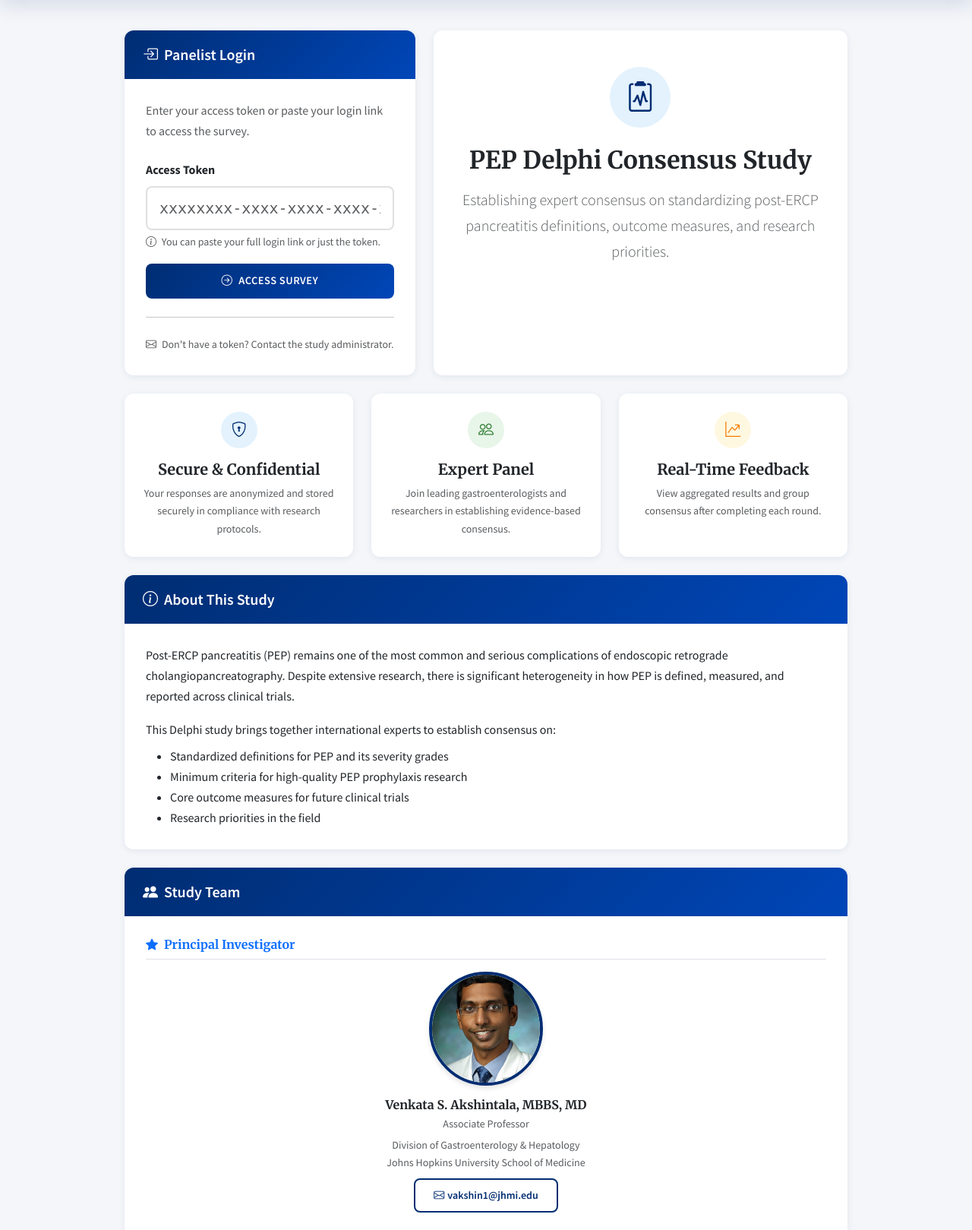
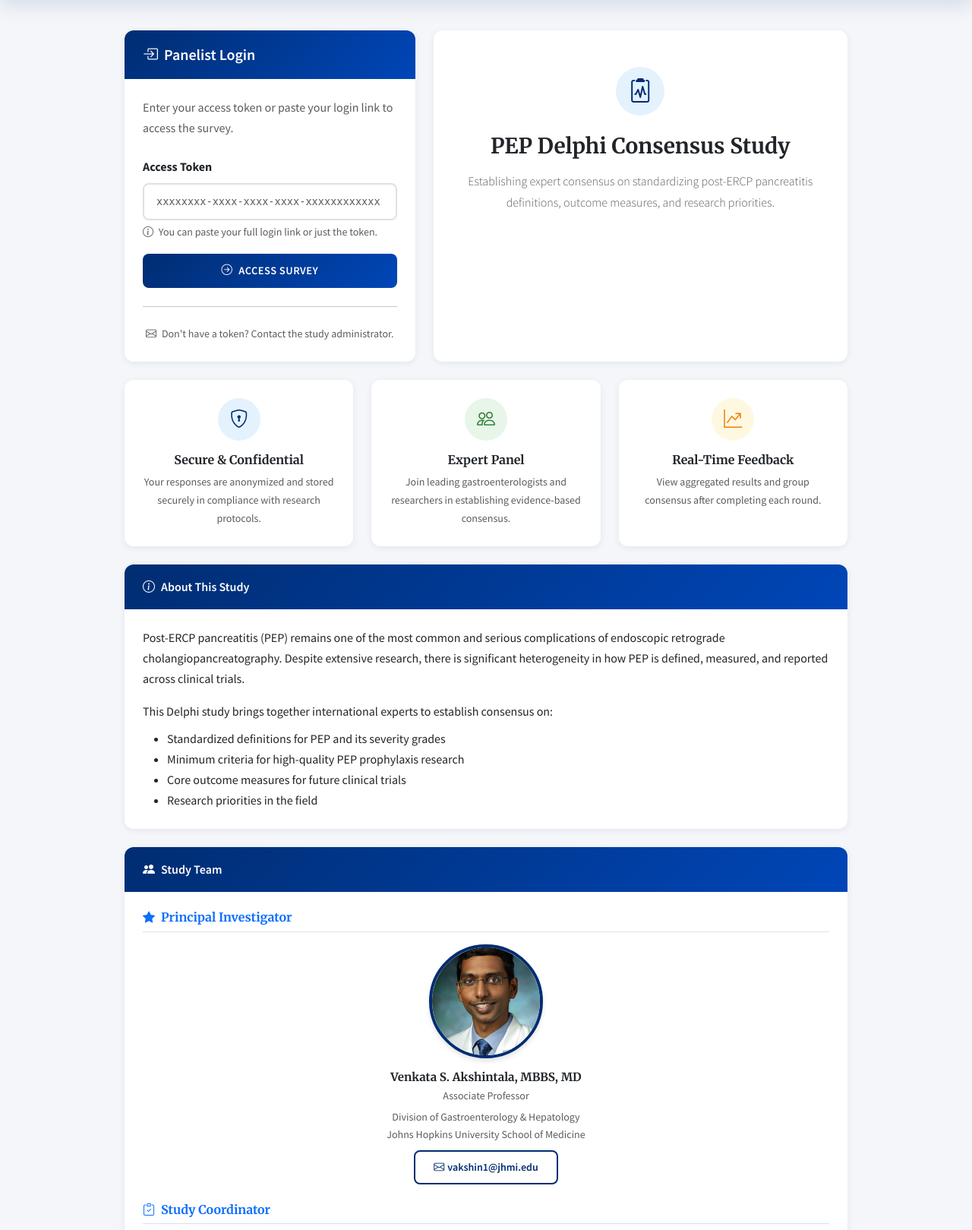
Before and after one commit to richu1499-a11y/delphi-mvp, a Django app: page / in a window 1280 px wide. Shown: the part 252-1871 px from the top of the page at 76% size. Run offline with Django 5.2, Linux system fonts and the light colour scheme.

Commit message:
Add Study Team section with photos and institutional affiliations

```diff
--- a/templates/delphi/home.html
+++ b/templates/delphi/home.html
@@ -24,7 +24,7 @@
               id="token"
               name="token"
               placeholder="xxxxxxxx-xxxx-xxxx-xxxx-xxxxxxxxxxxx"
-              style="font-family: monospace;"
+              style="font-family: monospace; font-size: 0.85rem;"
               required
             >
             <div class="form-text">
@@ -52,12 +52,12 @@
   <!-- Right Column: About -->
   <div class="col-lg-7 mb-4">
     <div class="card h-100">
-      <div class="card-body text-center py-5">
-        <div class="icon-circle icon-circle-primary mx-auto mb-4" style="width: 5rem; height: 5rem; font-size: 2.5rem;">
+      <div class="card-body text-center py-4 py-lg-5">
+        <div class="icon-circle icon-circle-primary mx-auto mb-3 mb-lg-4" style="width: 4rem; height: 4rem; font-size: 2rem;">
           <i class="bi bi-clipboard2-pulse"></i>
         </div>
-        <h2 class="mb-3">PEP Delphi Consensus Study</h2>
-        <p class="lead text-muted mb-4" style="max-width: 500px; margin: 0 auto;">
+        <h2 class="mb-3 fs-3 fs-lg-2">PEP Delphi Consensus Study</h2>
+        <p class="lead text-muted mb-0" style="max-width: 500px; margin: 0 auto; font-size: 1rem;">
           Establishing expert consensus on standardizing post-ERCP pancreatitis definitions,
           outcome measures, and research priorities.
         </p>
@@ -67,36 +67,36 @@
 </div>
 
 <!-- Features Row -->
-<div class="row g-4 mb-4">
-  <div class="col-md-4">
+<div class="row g-3 g-md-4 mb-4">
+  <div class="col-12 col-md-4">
     <div class="card h-100">
-      <div class="card-body text-center p-4">
+      <div class="card-body text-center p-3 p-md-4">
         <div class="icon-circle icon-circle-primary mx-auto mb-3">
           <i class="bi bi-shield-lock"></i>
         </div>
-        <h5 class="fw-bold">Secure & Confidential</h5>
+        <h5 class="fw-bold fs-6">Secure & Confidential</h5>
         <p class="text-muted small mb-0">Your responses are anonymized and stored securely in compliance with research protocols.</p>
       </div>
     </div>
   </div>
-  <div class="col-md-4">
+  <div class="col-12 col-md-4">
     <div class="card h-100">
-      <div class="card-body text-center p-4">
+      <div class="card-body text-center p-3 p-md-4">
         <div class="icon-circle icon-circle-success mx-auto mb-3">
           <i class="bi bi-people"></i>
         </div>
-        <h5 class="fw-bold">Expert Panel</h5>
+        <h5 class="fw-bold fs-6">Expert Panel</h5>
         <p class="text-muted small mb-0">Join leading gastroenterologists and researchers in establishing evidence-based consensus.</p>
       </div>
     </div>
   </div>
-  <div class="col-md-4">
+  <div class="col-12 col-md-4">
     <div class="card h-100">
-      <div class="card-body text-center p-4">
+      <div class="card-body text-center p-3 p-md-4">
         <div class="icon-circle icon-circle-warning mx-auto mb-3">
           <i class="bi bi-graph-up-arrow"></i>
         </div>
-        <h5 class="fw-bold">Real-Time Feedback</h5>
+        <h5 class="fw-bold fs-6">Real-Time Feedback</h5>
         <p class="text-muted small mb-0">View aggregated results and group consensus after completing each round.</p>
       </div>
     </div>
@@ -106,7 +106,7 @@
 <!-- About Section -->
 <div class="card mb-4">
   <div class="card-header">
-    <h5 class="mb-0"><i class="bi bi-info-circle me-2"></i>About This Study</h5>
+    <h5 class="mb-0 fs-6"><i class="bi bi-info-circle me-2"></i>About This Study</h5>
   </div>
   <div class="card-body">
     <p class="mb-3">
@@ -128,17 +128,17 @@
 <!-- Study Team Section -->
 <div class="card mb-4">
   <div class="card-header">
-    <h5 class="mb-0"><i class="bi bi-people-fill me-2"></i>Study Team</h5>
+    <h5 class="mb-0 fs-6"><i class="bi bi-people-fill me-2"></i>Study Team</h5>
   </div>
   <div class="card-body">
 
     <!-- Principal Investigator -->
-    <h6 class="text-primary fw-bold mb-3 border-bottom pb-2">
+    <h6 class="text-primary fw-bold mb-3 border-bottom pb-2 fs-6">
       <i class="bi bi-star-fill me-2"></i>Principal Investigator
     </h6>
     <div class="row justify-content-center mb-4">
-      <div class="col-md-6 col-lg-4">
-        <div class="text-center">
+      <div class="col-10 col-sm-8 col-md-6 col-lg-4">
+        <div class="text-center team-member">
           <img src="{% static 'images/akshintala-venkata-1528486594.png' %}"
                alt="Dr. Venkata Akshintala"
                class="rounded-circle mb-3 team-photo">
@@ -146,19 +146,19 @@
           <p class="text-muted small mb-1">Associate Professor</p>
           <p class="text-muted small mb-2">Division of Gastroenterology & Hepatology<br>Johns Hopkins University School of Medicine</p>
           <a href="mailto:vakshin1@jhmi.edu" class="btn btn-sm btn-outline-primary">
-            <i class="bi bi-envelope me-1"></i>vakshin1@jhmi.edu
+            <i class="bi bi-envelope me-1"></i><span class="d-none d-sm-inline">vakshin1@jhmi.edu</span><span class="d-sm-none">Email</span>
           </a>
         </div>
       </div>
     </div>
 
     <!-- Study Coordinator -->
-    <h6 class="text-primary fw-bold mb-3 border-bottom pb-2">
+    <h6 class="text-primary fw-bold mb-3 border-bottom pb-2 fs-6">
       <i class="bi bi-clipboard-check me-2"></i>Study Coordinator
     </h6>
     <div class="row justify-content-center mb-4">
-      <div class="col-md-6 col-lg-4">
-        <div class="text-center">
+      <div class="col-10 col-sm-8 col-md-6 col-lg-4">
+        <div class="text-center team-member">
           <img src="{% static 'images/Richu Ravikumar Processed.jpg' %}"
                alt="Richu Ravikumar"
                class="rounded-circle mb-3 team-photo">
@@ -166,33 +166,37 @@
           <p class="text-muted small mb-1">Post-Doctoral Research Fellow</p>
           <p class="text-muted small mb-2">Division of Gastroenterology & Hepatology<br>Johns Hopkins University School of Medicine</p>
           <a href="mailto:richu1499@outlook.com" class="btn btn-sm btn-outline-primary">
-            <i class="bi bi-envelope me-1"></i>richu1499@outlook.com
+            <i class="bi bi-envelope me-1"></i><span class="d-none d-sm-inline">richu1499@outlook.com</span><span class="d-sm-none">Email</span>
           </a>
         </div>
       </div>
     </div>
 
     <!-- Steering Committee -->
-    <h6 class="text-primary fw-bold mb-3 border-bottom pb-2">
+    <h6 class="text-primary fw-bold mb-3 border-bottom pb-2 fs-6">
       <i class="bi bi-diagram-3 me-2"></i>Steering Committee
     </h6>
     <div class="row justify-content-center">
-      <div class="col-md-6 col-lg-4 mb-4">
-        <div class="text-center">
+      <div class="col-10 col-sm-6 col-md-5 col-lg-4 mb-4">
+        <div class="text-center team-member">
           <img src="{% static 'images/Erwin-Van-Geenen.png' %}"
                alt="Dr. Erwin Van Geenen"
                class="rounded-circle mb-3 team-photo">
           <h6 class="fw-bold mb-1">Erwin Van Geenen, MD, PhD</h6>
-          <p class="text-muted small mb-2">Department of Gastroenterology & Hepatology<br>Radboud University Medical Center<br>Nijmegen, Netherlands</p>
+          <p class="text-muted small mb-0">Department of Gastroenterology & Hepatology</p>
+          <p class="text-muted small mb-0">Radboud University Medical Center</p>
+          <p class="text-muted small mb-0">Nijmegen, Netherlands</p>
         </div>
       </div>
-      <div class="col-md-6 col-lg-4 mb-4">
-        <div class="text-center">
+      <div class="col-10 col-sm-6 col-md-5 col-lg-4 mb-4">
+        <div class="text-center team-member">
           <img src="{% static 'images/Christina-J-Sperna-Weiland (1).png' %}"
                alt="Dr. Christina J. Sperna Weiland"
                class="rounded-circle mb-3 team-photo">
           <h6 class="fw-bold mb-1">Christina J. Sperna Weiland, MD</h6>
-          <p class="text-muted small mb-2">Department of Gastroenterology & Hepatology<br>Radboud University Medical Center<br>Nijmegen, Netherlands</p>
+          <p class="text-muted small mb-0">Department of Gastroenterology & Hepatology</p>
+          <p class="text-muted small mb-0">Radboud University Medical Center</p>
+          <p class="text-muted small mb-0">Nijmegen, Netherlands</p>
         </div>
       </div>
     </div>
@@ -203,34 +207,129 @@
 <!-- Institutional Affiliations -->
 <div class="card">
   <div class="card-header">
-    <h5 class="mb-0"><i class="bi bi-building me-2"></i>Institutional Affiliations</h5>
+    <h5 class="mb-0 fs-6"><i class="bi bi-building me-2"></i>Institutional Affiliations</h5>
   </div>
-  <div class="card-body">
-    <div class="row align-items-center justify-content-center text-center">
-      <div class="col-md-6 mb-3 mb-md-0">
-        <img src="{% static 'images/jhu_logo.jpg' %}" alt="Johns Hopkins University" style="max-height: 60px;" class="img-fluid">
-        <p class="text-muted small mt-2 mb-0">Johns Hopkins University<br>School of Medicine</p>
+  <div class="card-body py-4">
+    <div class="row align-items-center justify-content-center text-center g-4">
+      <div class="col-6 col-md-5 col-lg-4">
+        <img src="{% static 'images/jhu_logo.jpg' %}" alt="Johns Hopkins University" class="img-fluid institution-logo mb-2">
+        <p class="text-muted small mb-0">Johns Hopkins University<br>School of Medicine</p>
       </div>
-      <div class="col-md-6">
-        <p class="fw-bold text-primary mb-1" style="font-size: 1.1rem;">Radboud University Medical Center</p>
-        <p class="text-muted small mb-0">Nijmegen, Netherlands</p>
+      <div class="col-6 col-md-5 col-lg-4">
+        <div class="radboud-logo mb-2">
+          <span class="fw-bold">Radboud UMC</span>
+        </div>
+        <p class="text-muted small mb-0">Radboud University<br>Medical Center</p>
       </div>
     </div>
   </div>
 </div>
 
 <style>
+  /* Team Photos - Responsive sizing */
   .team-photo {
-    width: 150px;
-    height: 150px;
+    width: 120px;
+    height: 120px;
     object-fit: cover;
-    border: 4px solid #002D72;
+    border: 3px solid #002D72;
     box-shadow: 0 4px 6px rgba(0, 0, 0, 0.1);
+    transition: transform 0.3s ease;
+  }
+
+  @media (min-width: 576px) {
+    .team-photo {
+      width: 140px;
+      height: 140px;
+      border-width: 4px;
+    }
+  }
+
+  @media (min-width: 992px) {
+    .team-photo {
+      width: 150px;
+      height: 150px;
+    }
   }
 
   .team-photo:hover {
     transform: scale(1.05);
-    transition: transform 0.3s ease;
+  }
+
+  .team-member h6 {
+    font-size: 0.95rem;
+  }
+
+  @media (max-width: 575px) {
+    .team-member h6 {
+      font-size: 0.9rem;
+    }
+    .team-member p {
+      font-size: 0.75rem !important;
+    }
+  }
+
+  /* Institution Logos */
+  .institution-logo {
+    max-height: 50px;
+    width: auto;
+  }
+
+  @media (min-width: 768px) {
+    .institution-logo {
+      max-height: 60px;
+    }
+  }
+
+  .radboud-logo {
+    background: linear-gradient(135deg, #c8102e 0%, #e31837 100%);
+    color: white;
+    padding: 12px 20px;
+    border-radius: 8px;
+    display: inline-block;
+    font-size: 1rem;
+  }
+
+  @media (min-width: 768px) {
+    .radboud-logo {
+      padding: 15px 25px;
+      font-size: 1.1rem;
+    }
+  }
+
+  /* Icon circles responsive */
+  .icon-circle {
+    width: 3rem;
+    height: 3rem;
+    font-size: 1.25rem;
+  }
+
+  @media (min-width: 768px) {
+    .icon-circle {
+      width: 3.5rem;
+      height: 3.5rem;
+      font-size: 1.5rem;
+    }
+  }
+
+  /* Card responsiveness */
+  .card-body {
+    padding: 1rem;
+  }
+
+  @media (min-width: 768px) {
+    .card-body {
+      padding: 1.5rem;
+    }
+  }
+
+  /* Token input responsive */
+  @media (max-width: 575px) {
+    #token {
+      font-size: 0.75rem !important;
+    }
+    #token::placeholder {
+      font-size: 0.7rem;
+    }
   }
 </style>
 {% endblock %}
```
